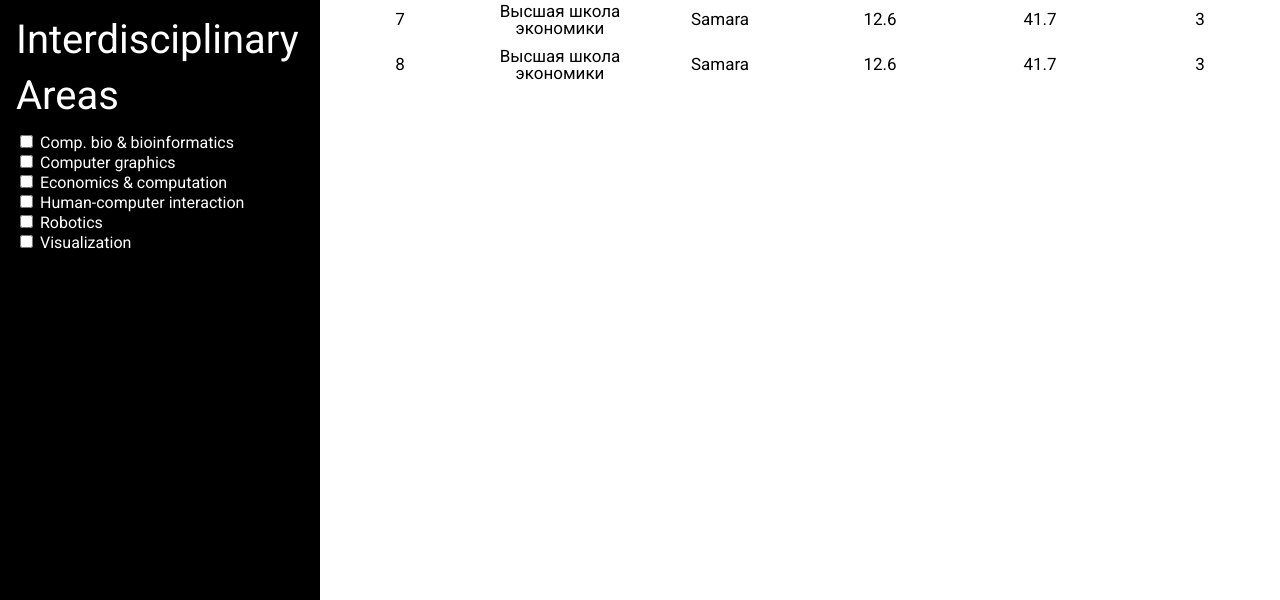
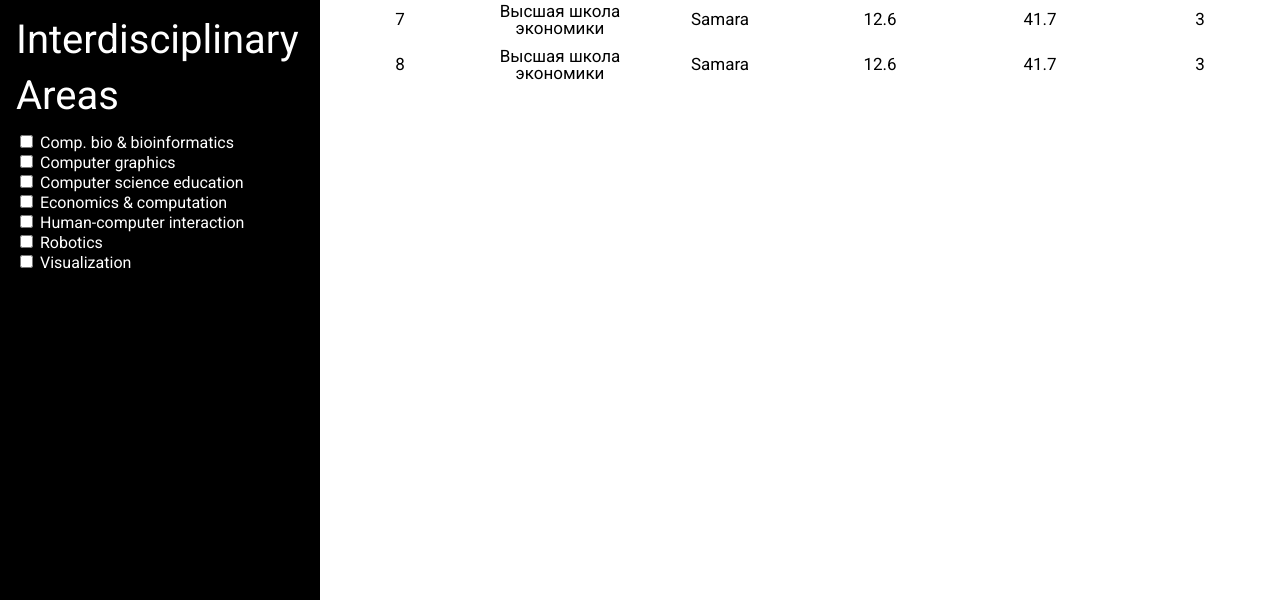
Before and after one commit to HSERankTeam/HSErank, a plain HTML site: page frontend/index.html in a window 1280 px wide. Shown: the part 723-1323 px from the top of the page. Drawn offline with nearby package versions, Linux system fonts and the light colour scheme.

Commit message:
fix checkboxes

```diff
--- a/frontend/index.html
+++ b/frontend/index.html
@@ -41,7 +41,12 @@
                     <div v-for="journal in journals" class="journal_category_block">
                         <p class="category_header"> {{ journal.category }} </p>
                         <div v-for="item,i in journal.data" class="checkbox_container">
-                            <label @click="click" :id="i"><input type="checkbox" :name="item.theme" class="journal_checkbox"/> {{ item.theme }} </label>
+                            <!-- <div class="checkbox_table"> -->
+                                <input type="checkbox" :name="item.theme" class="journal_checkbox"/>
+                                <label @click="click" :id="i">
+                                    {{ item.theme }}
+                                </label>
+                            <!-- </div> -->
                             <div class="hidden">
                                 <div v-for="thing in item.subthemes" class="checkbox_container subtheme_checkbox" >
                                     <label><input type="checkbox" :name="thing.name" class="journal_checkbox_sub"/> {{thing.name}} </label>
--- a/frontend/journals.json
+++ b/frontend/journals.json
@@ -3,52 +3,190 @@
         "category":"AI",
         "data": [
             {"theme":"Artificial intelligence",
-        "subthemes": [
-            {"name":"Abobus"},
-            {"name":"Amogus"},
-            {"name":"Aboba"}
-        ]
+                "subthemes": [
+                    {"name":"AAAI"},
+                    {"name":"IJCAI"}
+                ]
             },
-            {"theme":"Computer vision"},
-            {"theme":"Machine learning"},
-            {"theme":"Natural language processing"},
-            {"theme":"The Web & information retrieval"}
+            {"theme":"Computer vision",
+                "subthemes": [
+                    {"name":"CVPR"},
+                    {"name":"ECCV"},
+                    {"name":"ICCV"}
+                ]
+            },
+            {"theme":"Machine learning",
+                "subthemes": [
+                    {"name":"ICLR"},
+                    {"name":"ICML"},
+                    {"name":"ICML"}
+                ]
+            },
+            {"theme":"Natural language processing",
+                "subthemes": [
+                    {"name":"ACL"},
+                    {"name":"EMNLP"},
+                    {"name":"NAACL"}
+                ]
+            },
+            {"theme":"The Web & information retrieval",
+                "subthemes": [
+                    {"name":"SIGIR"},
+                    {"name":"WWW"}
+                ]
+            }
         ]
     },
     {
         "category":"Systems",
         "data": [
-            {"theme":"Computer architecture"},
-            {"theme":"Computer networks"},
-            {"theme":"Computer security"},
-            {"theme":"Databases"},
-            {"theme":"Design automation"},
-            {"theme":"Embedded & real-time systems"},
-            {"theme":"High-performance computing"},
-            {"theme":"Mobile computing"},
-            {"theme":"Measurement & perf. analysis"},
-            {"theme":"Operating systems"},
-            {"theme":"Programming languages"},
-            {"theme":"Software engineering"}
+            {"theme":"Computer architecture",
+                "subthemes": [
+                    {"name":"ASPLOS"},
+                    {"name":"ISCA"},
+                    {"name":"MICRO"}
+                ]
+            },
+            {"theme":"Computer networks",
+                "subthemes": [
+                    {"name":"SIGCOMM"},
+                    {"name":"NSDI"}
+                ]
+            },
+            {"theme":"Computer security",
+            "subthemes": [
+                {"name":"CCS"},
+                {"name":"IEEE S&P (\"Oakland\")"},
+                {"name":"USENIX Security"}
+            ]
+            },
+            {"theme":"Databases",
+                "subthemes": [
+                    {"name":"SIGMOD"},
+                    {"name":"VLDB"}
+                ]
+            },
+            {"theme":"Design automation",
+                "subthemes": [
+                    {"name":"DAC"},
+                    {"name":"ICCAD"}
+                ]
+            },
+            {"theme":"Embedded & real-time systems",
+                "subthemes": [
+                    {"name":"EMSOFT"},
+                    {"name":"RTAS"},
+                    {"name":"RTSS"}
+                ]
+            },
+            {"theme":"High-performance computing",
+                "subthemes": [
+                    {"name":"HPDC"},
+                    {"name":"ICS"},
+                    {"name":"SC"}
+                ]
+            },
+            {"theme":"Mobile computing",
+                "subthemes": [
+                    {"name":"MobiCom"},
+                    {"name":"MobiSys"},
+                    {"name":"SenSys"}
+                ]
+            },
+            {"theme":"Measurement & perf. analysis",
+                "subthemes": [
+                    {"name":"IMC"},
+                    {"name":"SIGMETRICS"}
+                ]
+            },
+            {"theme":"Operating systems",
+                "subthemes": [
+                    {"name":"OSDI"},
+                    {"name":"SOSP"}
+                ]
+            },
+            {"theme":"Programming languages",
+                "subthemes": [
+                    {"name":"PLDI"},
+                    {"name":"POPL"}
+                ]
+            },
+            {"theme":"Software engineering",
+                "subthemes": [
+                    {"name":"FSE"},
+                    {"name":"ICSE"}
+                ]
+            }
         ]
     },
     {
         "category": "Theory",
         "data": [
-            {"theme":"Algorithms & complexity"},
-            {"theme":"Cryptography"},
-            {"theme":"Logic & verification"}
+            {"theme":"Algorithms & complexity",
+                "subthemes": [
+                    {"name":"FOCS"},
+                    {"name":"SODA"},
+                    {"name":"STOC"}
+                ]
+            },
+            {"theme":"Cryptography",
+                "subthemes": [
+                    {"name":"CRYPTO"},
+                    {"name":"EuroCrypt"}
+                ]
+            },
+            {"theme":"Logic & verification",
+                "subthemes": [
+                    {"name":"CAV"},
+                    {"name":"LICS"}
+                ]
+            }
         ]
     },
     {
         "category": "Interdisciplinary Areas",
         "data": [
-            {"theme":"Comp. bio & bioinformatics"},
-            {"theme":"Computer graphics"},
-            {"theme":"Economics & computation"},
-            {"theme":"Human-computer interaction"},
-            {"theme":"Robotics"},
-            {"theme":"Visualization"}
+            {"theme":"Comp. bio & bioinformatics",
+                "subthemes": [
+                    {"name":"ISMB"},
+                    {"name":"RECOMB"}
+                ]
+            },
+            {"theme":"Computer graphics",
+                "subthemes": [
+                    {"name":"SIGGRAPH"},
+                    {"name":"SIGGRAPH Asia"}
+                ]
+            },
+            {"theme":"Computer science education ",
+                "subthemes": [
+                    {"name":"acm sigcse"}
+                ]
+            },
+            {"theme":"Economics & computation",
+                "subthemes": [
+                    {"name":"acm sigecom"}
+                ]
+            },
+            {"theme":"Human-computer interaction",
+                "subthemes": [
+                    {"name":"CHI"},
+                    {"name":"UIST"}
+                ]
+            },
+            {"theme":"Robotics",
+                "subthemes": [
+                    {"name":"ICRA"},
+                    {"name":"IROS"},
+                    {"name":"RSS"}
+                ]
+            },
+            {"theme":"Visualization",
+                "subthemes": [
+                    {"name":"VIS"},
+                    {"name":"VR"}
+                ]
+            }
         ]
     }
 ]
--- a/frontend/main.js
+++ b/frontend/main.js
@@ -29,28 +29,51 @@ var app
         methods : {
             click(e) {
                 console.log(e.target.nextElementSibling);
+                const P = e.target.previousElementSibling;
                 const L = e.target.nextElementSibling;
+                P.classList.toggle("opac");
                 L.classList.toggle("hidden");
             },
             submit() {
-                let checkboxes = document.getElementsByClassName('journal_checkbox');
+                let themeCheckboxes = document.getElementsByClassName('journal_checkbox');
+                console.log(themeCheckboxes)
+                let confsCheckboces = document.getElementsByClassName('journal_checkbox_sub');
                 let st_year = document.getElementById("start_year").value;
                 let finale_year = document.getElementById("end_year").value;
-                console.log(st_year);
-                console.log(checkboxes);
                 let obj1= {
                     themes: [],
+                    confs: [],
                     year_1: st_year,
                     year_2: finale_year
                 };
-                for (let i = 0; i < checkboxes.length; i++) {
-                    if(checkboxes[i].checked) {
-                        obj1.themes.push(checkboxes[i].getAttribute("name"));
+
+                for (let i = 0; i < themeCheckboxes.length; i++) {
+                    if (themeCheckboxes[i].checked && window.getComputedStyle(themeCheckboxes[i]).visibility === "visible") {
+                        obj1.themes.push(themeCheckboxes[i].getAttribute("name"))
                     }
                 }
-                console.log(obj1);
-                fetch("" + new URLSearchParams(obj1)).then((response)=> {
+                for (let i = 0; i < confsCheckboces.length; i++) {
+                    if(confsCheckboces[i].checked && confsCheckboces[i].checkVisibility()) {
+                        obj1.confs.push(confsCheckboces[i].getAttribute("name"));
+                    }
+                }
+                console.log(obj1)
 
+                // for (let i = 0; i < checkboxes.length; i++) {
+                //     if(checkboxes[i].checked) {
+                //         obj1.themes.push(checkboxes[i].getAttribute("name"));
+                //     }
+                // }
+                // console.log(obj1);
+                fetch("http://127.0.0.1:8081/get_rank",
+                {
+                    method: 'POST',
+                    headers: {
+                        'Content-Type': 'application/json'
+                    },
+                    body: JSON.stringify(obj1)
+                }).then((response)=> {
+                    console.log(response)
                 });
             }
         }
--- a/frontend/style.css
+++ b/frontend/style.css
@@ -83,7 +83,12 @@ table {
     accent-color: black;
 }
 .journal_checkbox:checked {
-    visibility: hidden;
+    /* visibility: hidden; */
+}
+
+.journal_checkbox_sub {
+    margin-top: 4px;
+    accent-color: black;
 }
 
 .top_block {
@@ -218,3 +223,7 @@ table {
   .hidden {
     display:none;
   }
+
+  .opac {
+    visibility: hidden;
+  }
```
